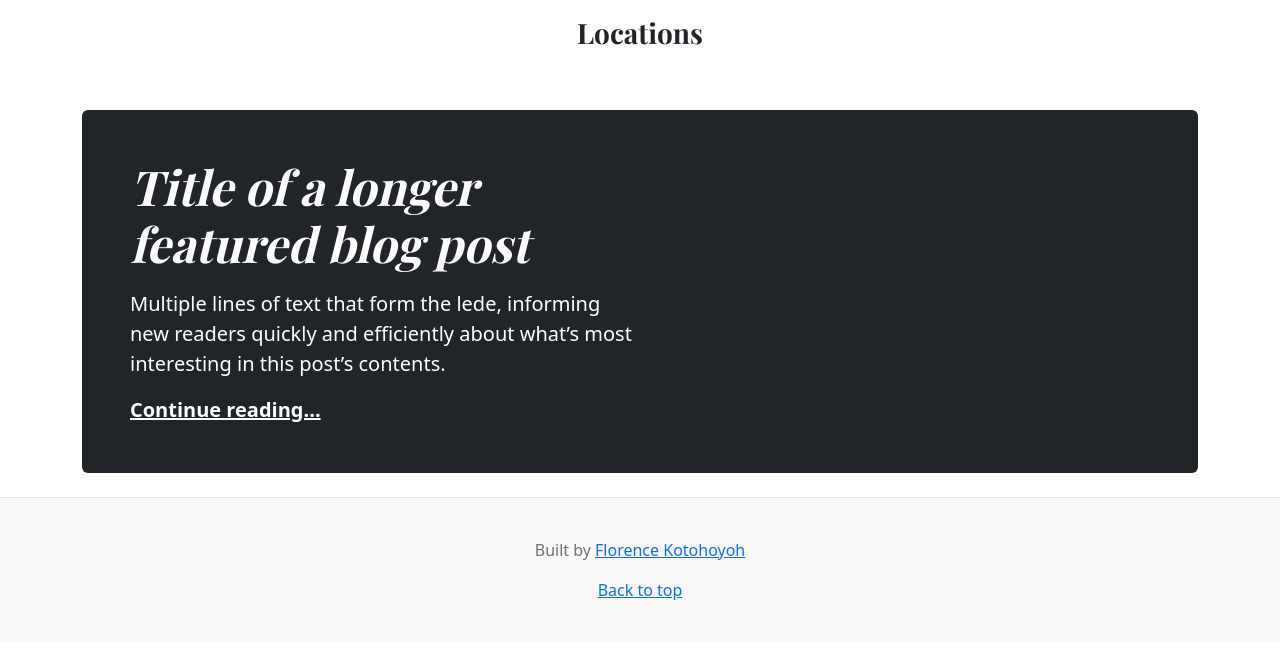
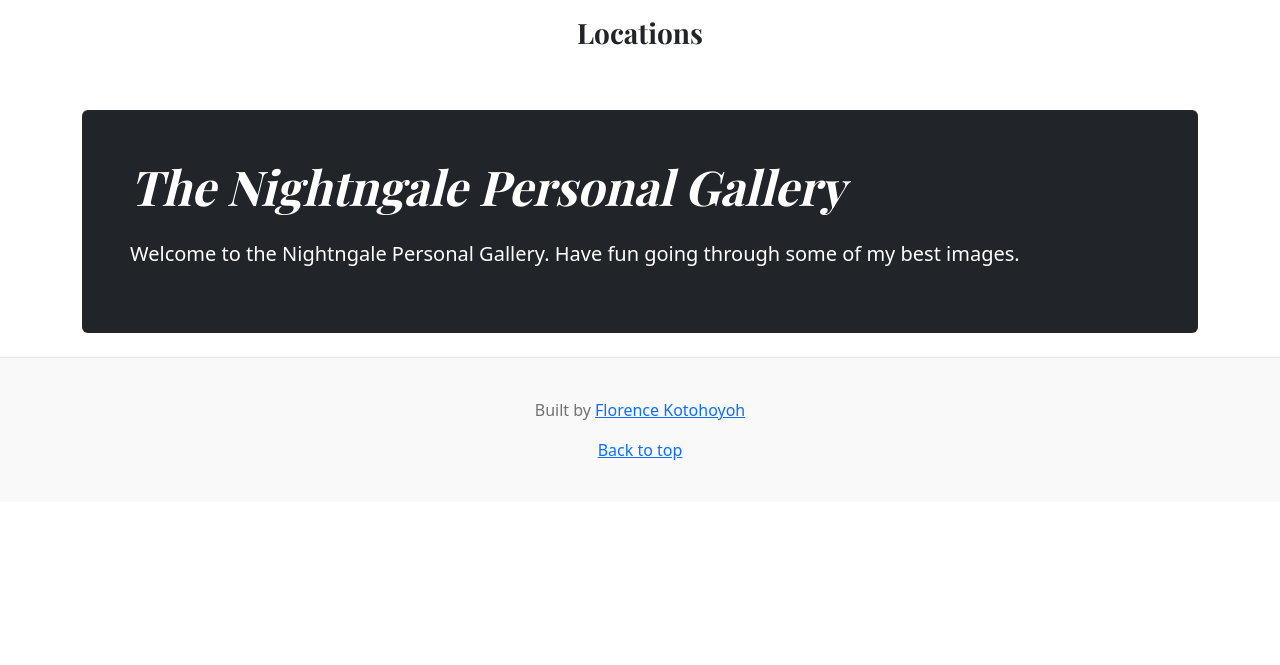
Before and after one commit to Flokots/personal-gallery, a Django app: page / in a window 1280 px wide. Shown: the part 56-721 px from the top of the page. Run offline with Django 4.2, Linux system fonts and the light colour scheme; data that the repository does not hold is empty; some libraries are stand-ins or nearby versions.

Commit message:
rewrite landing page text

```diff
--- a/main/templates/base-templates/index.html
+++ b/main/templates/base-templates/index.html
@@ -35,11 +35,9 @@
     {% block content%}
     <main class="container">
         <div class="p-4 p-md-5 mb-4 text-white rounded bg-dark">
-            <div class="col-md-6 px-0">
-                <h1 class="display-4 fst-italic">Title of a longer featured blog post</h1>
-                <p class="lead my-3">Multiple lines of text that form the lede, informing new readers quickly and
-                    efficiently about what’s most interesting in this post’s contents.</p>
-                <p class="lead mb-0"><a href="#" class="text-white fw-bold">Continue reading...</a></p>
+            <div class="row">
+                <h1 class="display-4 fst-italic">The Nightngale Personal Gallery</h1>
+                <p class="lead my-3">Welcome to the Nightngale Personal Gallery. Have fun going through some of my best images.</p>
             </div>
         </div>
     </main>
```
